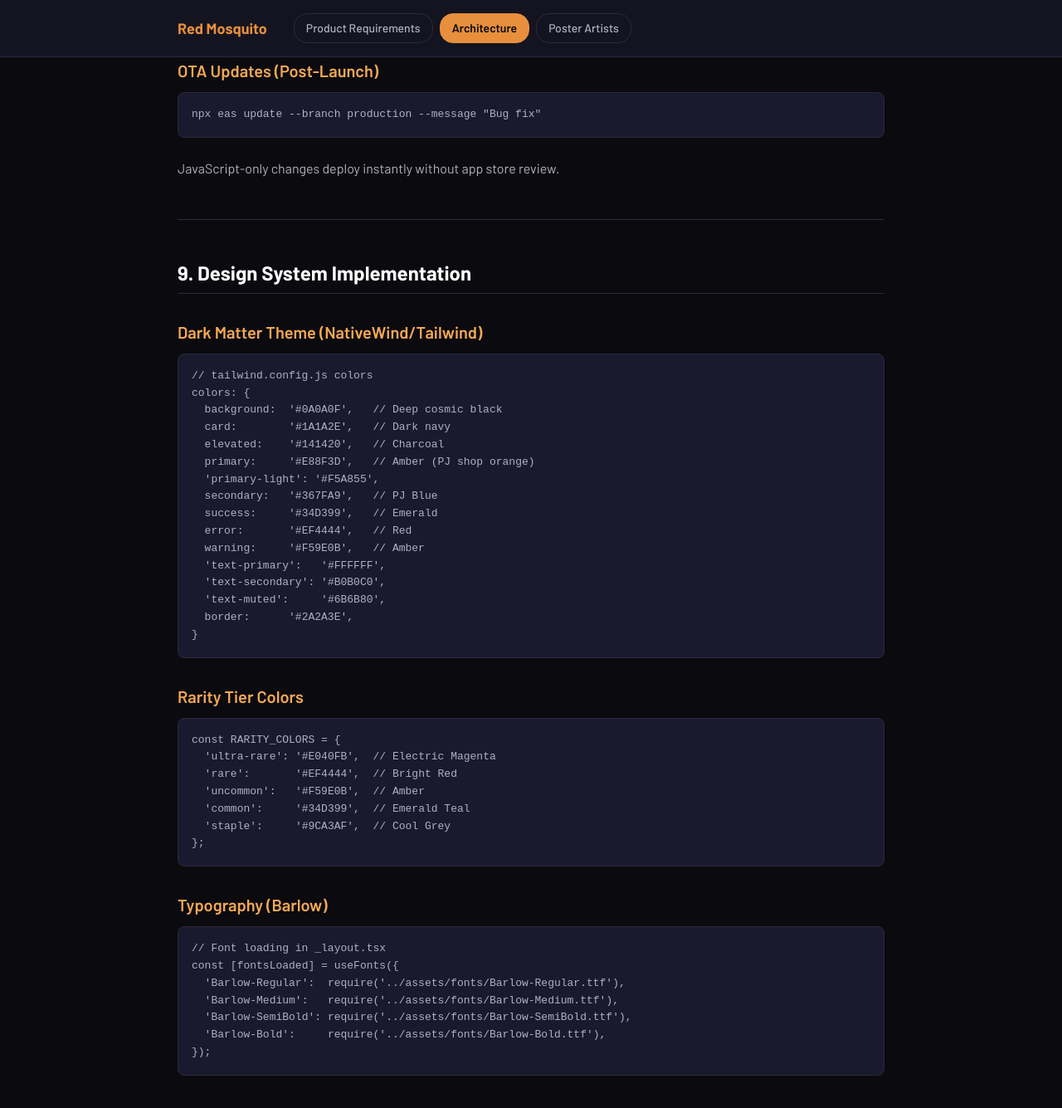
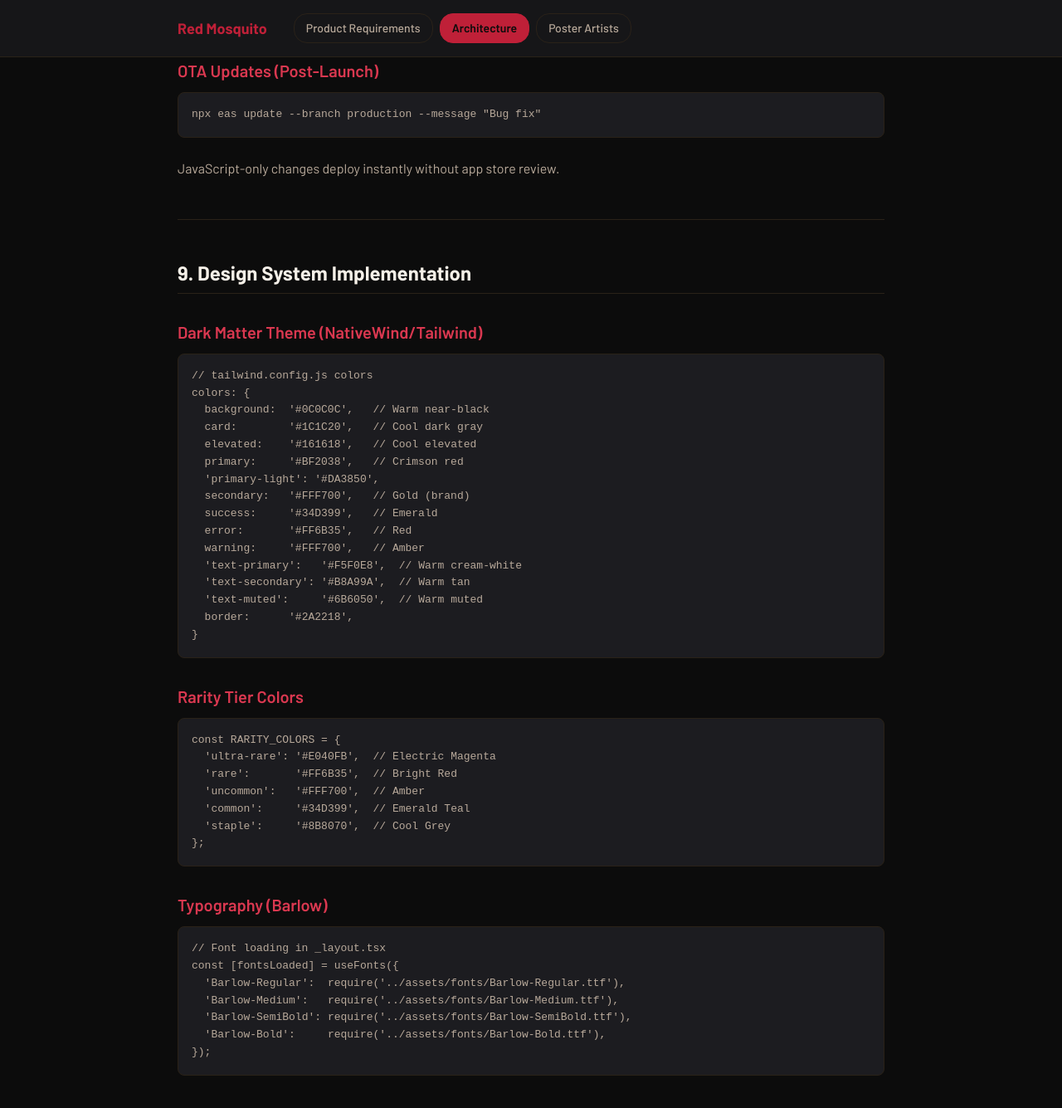
Before and after one commit to bro-cornbread/red-mosquito-docs, a Jekyll site: the page built from architecture.md, in a window 1280 px wide and 1400 px high, scrolled down 10464 px. Shown: the top 1335 px of the window at 83% size. Built offline with Jekyll 4.4.1, drawn with Linux system fonts in a browser that asks for light colours.

Commit message:
Update docs to match v1.3 theme: crimson red palette, My Show rename
- CSS variables updated: primary #BF2038 (crimson), card #1C1C20 (cool gray),
  text #F5F0E8 (warm cream), secondary #FFF700 (gold)
- PRD: "I Was There" renamed to "My Show" throughout
- Architecture: design system colors and rarity tiers updated
- Component patterns: card colors and accent references updated

Co-Authored-By: Claude Opus 4.6 <noreply@anthropic.com>

````diff
--- a/_layouts/default.html
+++ b/_layouts/default.html
@@ -6,16 +6,17 @@
   <title>{{ page.title }} | {{ site.title }}</title>
   <style>
     :root {
-      --bg: #0A0A0F;
-      --card: #1A1A2E;
-      --elevated: #141420;
-      --primary: #E88F3D;
-      --primary-light: #F5A855;
-      --secondary: #367FA9;
-      --text: #FFFFFF;
-      --text-secondary: #B0B0C0;
-      --text-muted: #6B6B80;
-      --border: #2A2A3E;
+      --bg: #0C0C0C;
+      --card: #1C1C20;
+      --elevated: #161618;
+      --primary: #BF2038;
+      --primary-light: #DA3850;
+      --secondary: #FFF700;
+      --text: #F5F0E8;
+      --text-secondary: #B8A99A;
+      --text-muted: #6B6050;
+      --border: #2A2218;
+      --cream: #F5F5DC;
     }
 
     * { margin: 0; padding: 0; box-sizing: border-box; }
@@ -170,7 +171,7 @@
     }
 
     tr:nth-child(even) td {
-      background: rgba(26, 26, 46, 0.5);
+      background: rgba(28, 28, 32, 0.5);
     }
 
     code {
--- a/architecture.md
+++ b/architecture.md
@@ -463,19 +463,19 @@ JavaScript-only changes deploy instantly without app store review.
 ```javascript
 // tailwind.config.js colors
 colors: {
-  background:  '#0A0A0F',   // Deep cosmic black
-  card:        '#1A1A2E',   // Dark navy
-  elevated:    '#141420',   // Charcoal
-  primary:     '#E88F3D',   // Amber (PJ shop orange)
-  'primary-light': '#F5A855',
-  secondary:   '#367FA9',   // PJ Blue
+  background:  '#0C0C0C',   // Warm near-black
+  card:        '#1C1C20',   // Cool dark gray
+  elevated:    '#161618',   // Cool elevated
+  primary:     '#BF2038',   // Crimson red
+  'primary-light': '#DA3850',
+  secondary:   '#FFF700',   // Gold (brand)
   success:     '#34D399',   // Emerald
-  error:       '#EF4444',   // Red
-  warning:     '#F59E0B',   // Amber
-  'text-primary':   '#FFFFFF',
-  'text-secondary': '#B0B0C0',
-  'text-muted':     '#6B6B80',
-  border:      '#2A2A3E',
+  error:       '#FF6B35',   // Red
+  warning:     '#FFF700',   // Amber
+  'text-primary':   '#F5F0E8',  // Warm cream-white
+  'text-secondary': '#B8A99A',  // Warm tan
+  'text-muted':     '#6B6050',  // Warm muted
+  border:      '#2A2218',
 }
 ```
 
@@ -484,10 +484,10 @@ colors: {
 ```typescript
 const RARITY_COLORS = {
   'ultra-rare': '#E040FB',  // Electric Magenta
-  'rare':       '#EF4444',  // Bright Red
-  'uncommon':   '#F59E0B',  // Amber
+  'rare':       '#FF6B35',  // Bright Red
+  'uncommon':   '#FFF700',  // Amber
   'common':     '#34D399',  // Emerald Teal
-  'staple':     '#9CA3AF',  // Cool Grey
+  'staple':     '#8B8070',  // Cool Grey
 };
 ```
 
````
Also changed, not shown: red-mosquito-prd.md (+6 -6 lines).
